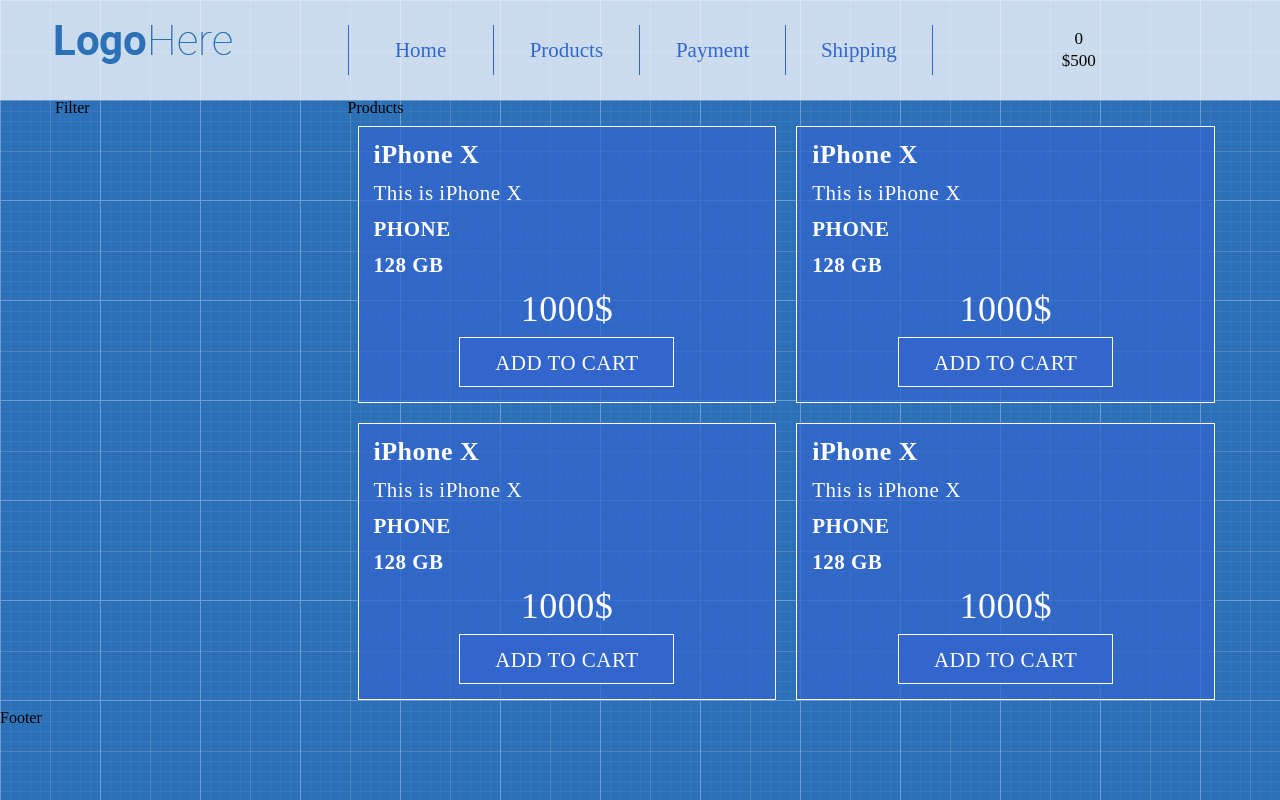
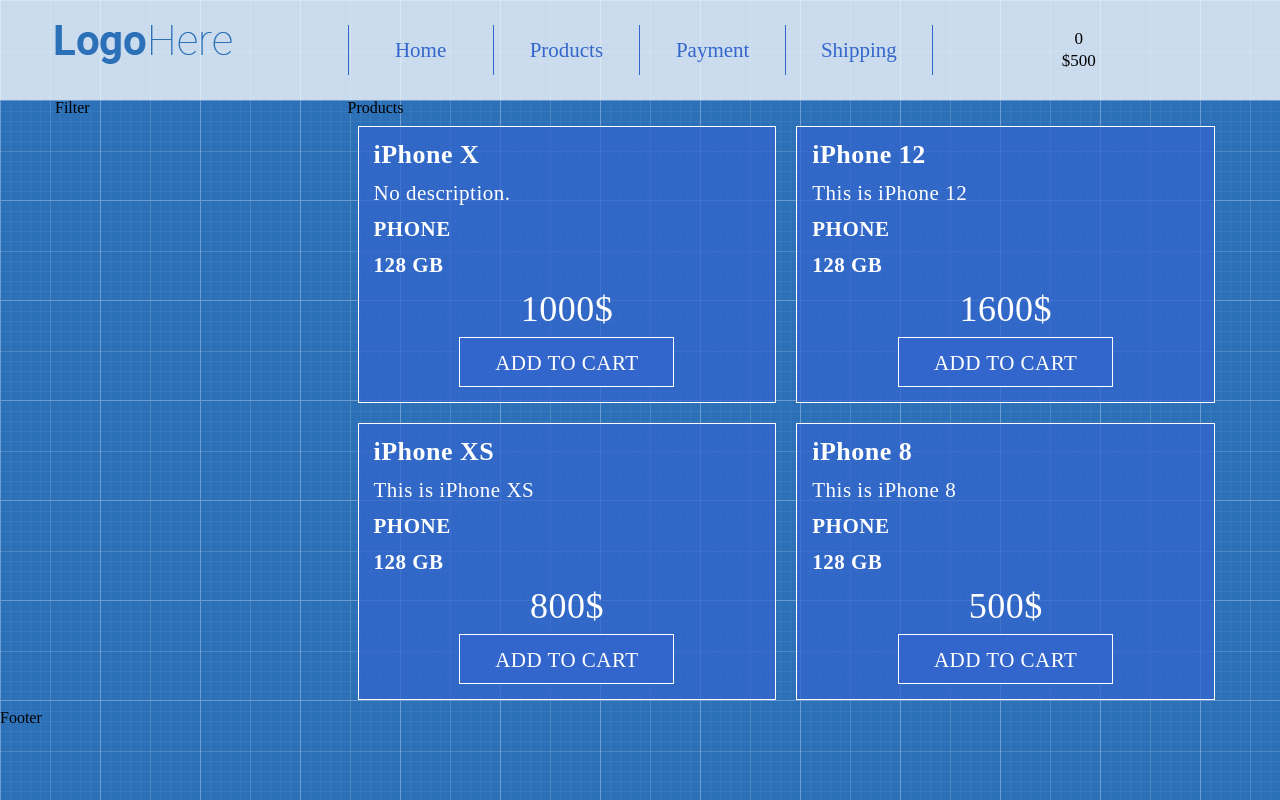
Before and after one commit to alex220496/react-shop, a React (Create React App) app: page / in a window 1280 px wide. Built offline with nearby package versions, Linux system fonts and the light colour scheme.

Commit message:
aded props

```diff
--- a/package.json
+++ b/package.json
@@ -6,6 +6,7 @@
     "@testing-library/jest-dom": "^5.11.10",
     "@testing-library/react": "^11.2.5",
     "@testing-library/user-event": "^12.8.3",
+    "prop-types": "^15.7.2",
     "react": "^17.0.2",
     "react-dom": "^17.0.2",
     "react-scripts": "4.0.3",
--- a/src/App/Main/Products/ProductsList.js
+++ b/src/App/Main/Products/ProductsList.js
@@ -4,20 +4,27 @@
 
 
 
-const ProductsList = () => {
+const ProductsList = ({}) => {
     return(
         <>
             <h1 className="page-title">Products</h1>
             <div className="row">
                     {
-                        products.map(products => (
-                            <div className="col-lg-6" key={products.id}>
+                        products.map(({
+                            id,
+                            name,
+                            description,
+                            type,
+                            capacity,
+                            price
+                        }) => (
+                            <div className="col-lg-6" key={id}>
                                 <ProductsListItem
-                                    name={products.name}
-                                    description={products.description}
-                                    type={products.type}
-                                    capacity={products.capacity}
-                                    price={products.price}
+                                    name={name}
+                                    description={description}
+                                    type={type}
+                                    capacity={capacity}
+                                    price={price}
                                 />
                             </div>
                         ))
--- a/src/App/Main/Products/ProductsListItem.js
+++ b/src/App/Main/Products/ProductsListItem.js
@@ -1,18 +1,51 @@
 import React from 'react'
+import PropTypes from 'prop-types'
 import "./productListItem.css"
 
-const  ProductsListItem = (props) => {
-    console.log(props);
+
+// const user = {
+//     name: "jack",
+//     age: 25
+// }
+
+// const {name, age} = user;
+// console.log(name);
+// console.log(age);
+
+
+
+
+const  ProductsListItem = ({
+    name,
+    description,
+    type,
+    capacity,
+    price
+
+}) => {
     return (
         <div className="product-list-item">
-            <div className="product-title">{props.name}</div>
-            <div className="product-description">{props.description}</div>
-            <div className="product-features">{props.type}</div>
-            <div className="product-features">{props.capacity} Gb</div>
-            <div className="product-price">{props.price}$</div>
+            <div className="product-title">{name}</div>
+            <div className="product-description">{description}</div>
+            <div className="product-features">{type}</div>
+            <div className="product-features">{capacity} Gb</div>
+            <div className="product-price">{price}$</div>
             <div className="btn-add-to-cart">add to cart</div>
         </div>
     )
 }
 
+ProductsListItem.propTypes = {
+    name:PropTypes.string.isRequired,
+    description:PropTypes.string,
+    type:PropTypes.string.isRequired,
+    capacity:PropTypes.number.isRequired,
+    price:PropTypes.number.isRequired
+}
+
+ProductsListItem.defaultProps = {
+    description: "No description."
+}
+
+
 export default ProductsListItem
--- a/src/App/Main/Products/products.js
+++ b/src/App/Main/Products/products.js
@@ -2,36 +2,36 @@
 
 const products = [
     {
-        id: 1,
+        id:1,
         name:"iPhone X",
-        description:"This is iPhone X",
+        // description:"This is iPhone X",
         type:"phone",
-        capacity:"128",
-        price:"1000",
+        capacity:128,
+        price:1000,
     },
     {
-        id: 2,
-        name:"iPhone X",
-        description:"This is iPhone X",
+        id:2,
+        name:"iPhone 12",
+        description:"This is iPhone 12",
         type:"phone",
-        capacity:"128",
-        price:"1000",
+        capacity:128,
+        price:1600,
     },
     {
-        id: 3,
-        name:"iPhone X",
-        description:"This is iPhone X",
+        id:3,
+        name:"iPhone XS",
+        description:"This is iPhone XS",
         type:"phone",
-        capacity:"128",
-        price:"1000",
+        capacity:128,
+        price:800,
     },
     {
-        id: 4,
-        name:"iPhone X",
-        description:"This is iPhone X",
+        id:4,
+        name:"iPhone 8",
+        description:"This is iPhone 8",
         type:"phone",
-        capacity:"128",
-        price:"1000",
+        capacity:128,
+        price:500,
     },
 ]
 
```
